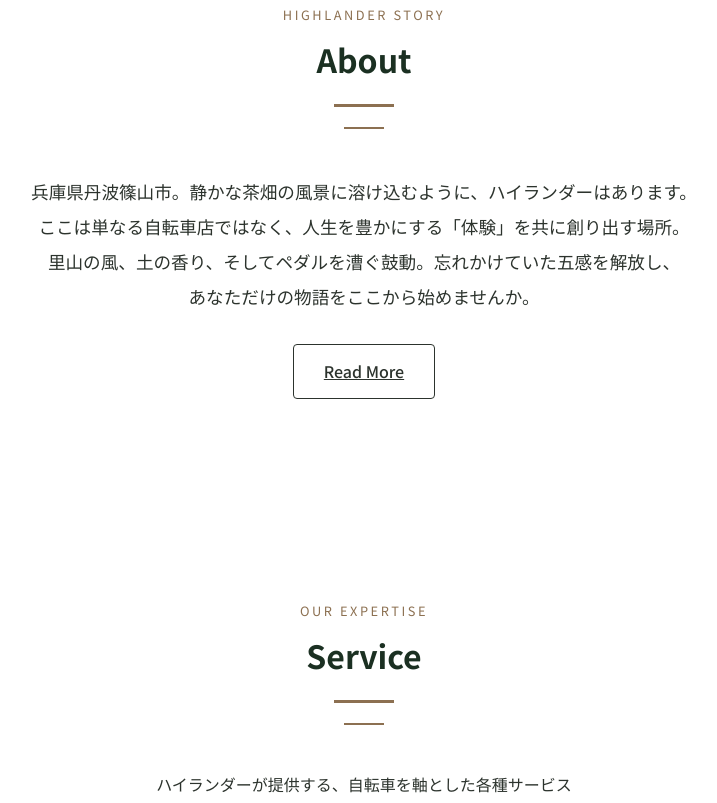
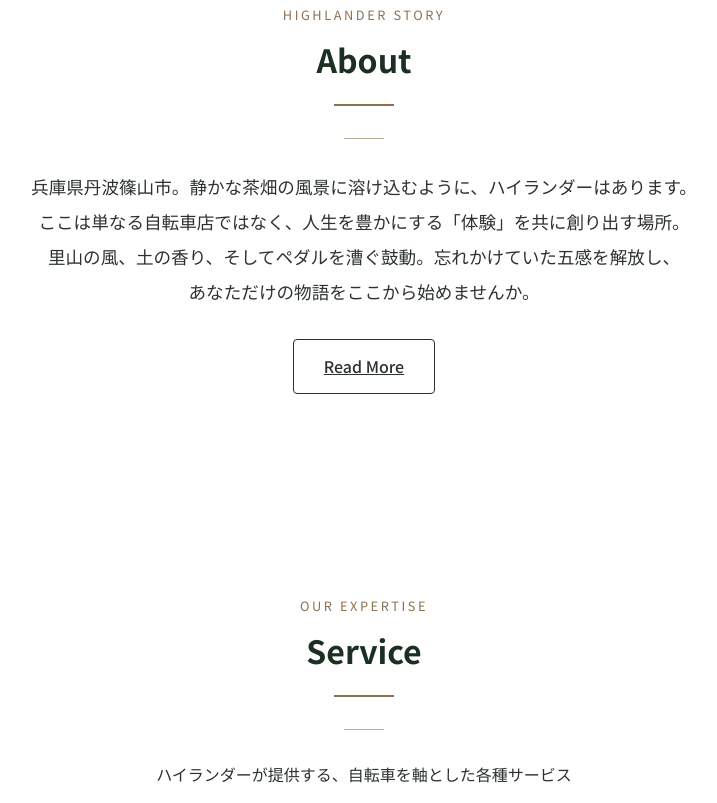
Before and after one commit to koubouhirx7-cloud/highlander-bicycle, a plain HTML site: page index.html in a window 1280 px wide. Shown: the part 897-1700 px from the top of the page, without its empty margins (276-993 px from the left). Drawn offline with Linux system fonts and the light colour scheme; a web font is replaced by a local one.

Commit message:
Standardize and refine section dividers with sophisticated double-line CSS

```diff
--- a/index.html
+++ b/index.html
@@ -69,7 +69,6 @@
                     <h2
                         style="display: inline-block; position: relative; left: 0; transform: none; margin: 0 auto 15px;">
                         About</h2>
-                    <hr style="width: 40px; border: 1px solid var(--secondary-color); margin: 5px auto;">
                 </div>
                 <p class="concept-text text-center" style="max-width: 800px; margin: 0 auto 30px; line-height: 2;">
                     兵庫県丹波篠山市。静かな茶畑の風景に溶け込むように、ハイランダーはあります。<br>
@@ -93,7 +92,6 @@
                     <h2
                         style="display: inline-block; position: relative; left: 0; transform: none; margin: 0 auto 15px;">
                         Service</h2>
-                    <hr style="width: 40px; border: 1px solid var(--secondary-color); margin: 5px auto;">
                 </div>
                 <p class="text-center mb-60">ハイランダーが提供する、自転車を軸とした各種サービス</p>
 
@@ -194,7 +192,6 @@
                     <h2
                         style="display: inline-block; position: relative; left: 0; transform: none; margin: 0 auto 15px;">
                         自転車のご相談は予約制です</h2>
-                    <hr style="width: 40px; border: 1px solid var(--secondary-color); margin: 5px auto 30px;">
                     <p style="line-height: 1.8; margin-bottom: 40px;">
                         新車のご相談やメンテナンス、カスタムのご依頼の際は、事前のご予約をお願いしております。<br>落ち着いた空間で、じっくりとお話を伺いながら最適な一台をご提案いたします。
                     </p>
@@ -216,7 +213,6 @@
                     <h2
                         style="display: inline-block; position: relative; left: 0; transform: none; margin: 0 auto 15px;">
                         Access</h2>
-                    <hr style="width: 40px; border: 1px solid var(--secondary-color); margin: 5px auto;">
                 </div>
                 <div class="map-area mt-40" style="max-width: 800px; margin: 40px auto;">
                     <iframe
--- a/style.css
+++ b/style.css
@@ -256,9 +256,22 @@ h2::after {
     content: '';
     display: block;
     width: 60px;
-    height: 3px;
+    height: 2px;
     background: var(--secondary-color);
-    margin: 15px auto 0;
+    margin: 15px auto 8px;
+}
+
+h2::before {
+    content: '';
+    display: block;
+    width: 40px;
+    height: 1px;
+    background: var(--secondary-color);
+    position: absolute;
+    bottom: -25px;
+    left: 50%;
+    transform: translateX(-50%);
+    opacity: 0.6;
 }
 
 /* About Section */
```
